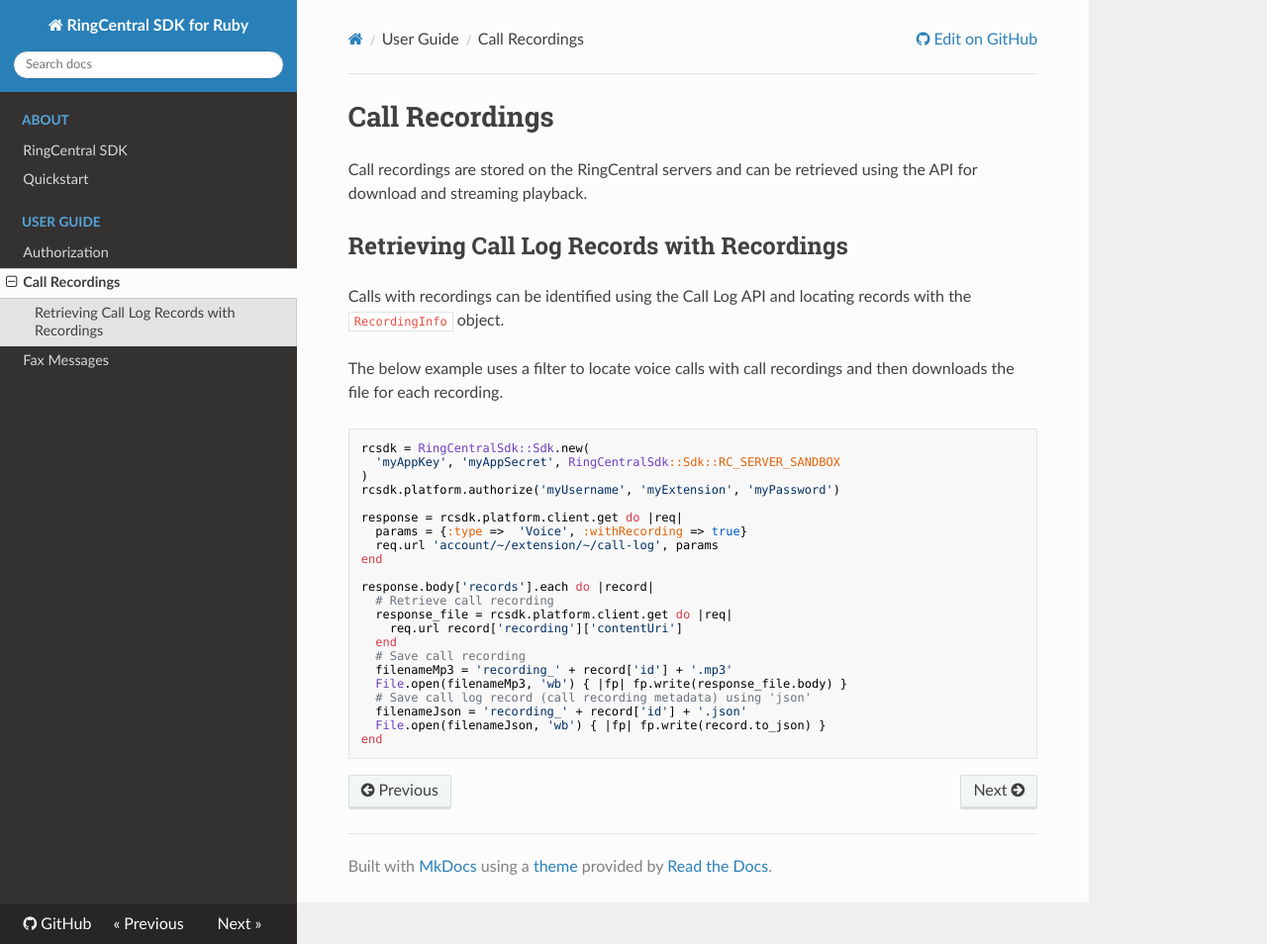
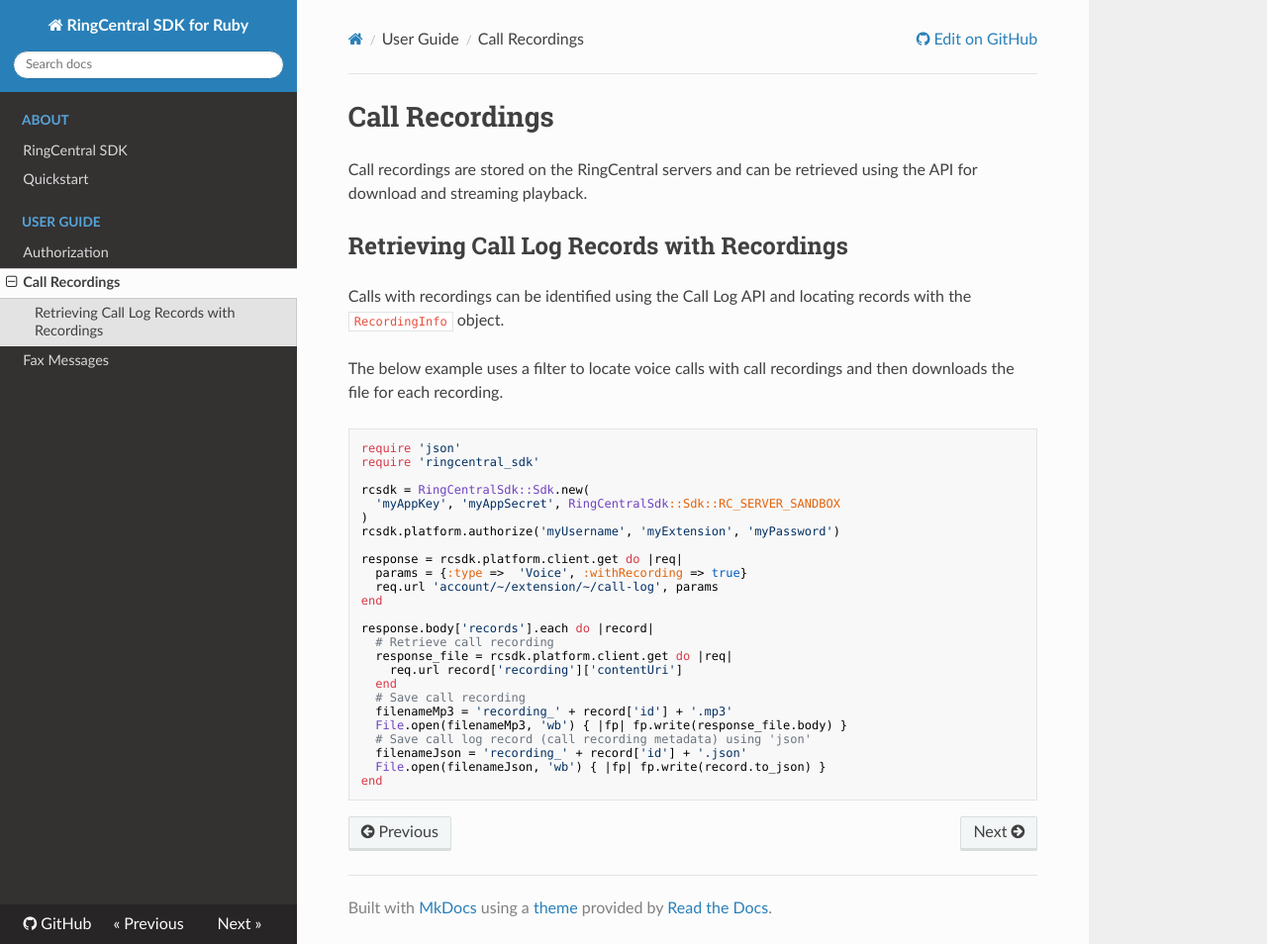
Before and after one commit to grokify/ringcentral-sdk-ruby, an MkDocs documentation site: the page built from docs/usage/messages/Call-Recordings.md, in a window 1280 px wide and 954 px high. Shown: the whole window at 99% size. Built offline with MkDocs 1.6.1, drawn with Linux system fonts in a browser that asks for light colours; nearby versions of some CDN libraries; old or Windows-style settings are respelled for this version of MkDocs.

Commit message:
update mkdocs

````diff
--- a/docs/usage/messages/Call-Recordings.md
+++ b/docs/usage/messages/Call-Recordings.md
@@ -9,6 +9,9 @@
 The below example uses a filter to locate voice calls with call recordings and then downloads the file for each recording.
 
 ```ruby
+require 'json'
+require 'ringcentral_sdk'
+
 rcsdk = RingCentralSdk::Sdk.new(
   'myAppKey', 'myAppSecret', RingCentralSdk::Sdk::RC_SERVER_SANDBOX
 )
````
